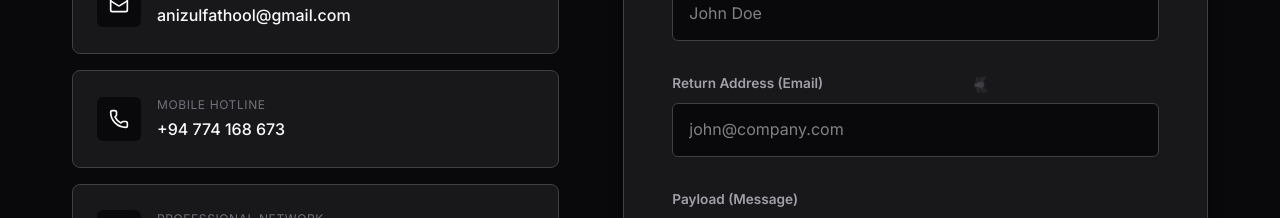
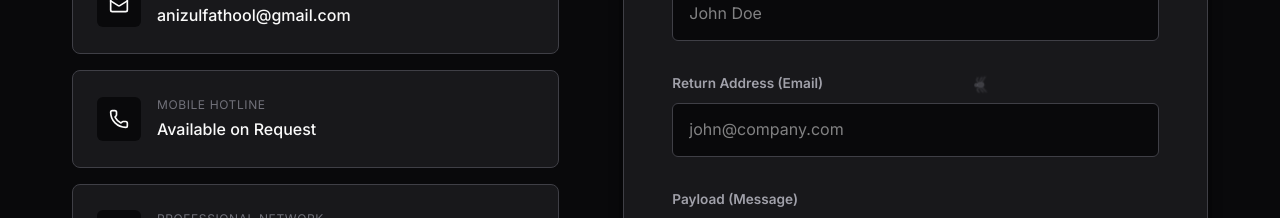
Before and after one commit to anizulbuhary/QA-Portfolio, a React (Vite) app: page /contact in a window 1280 px wide. Shown: the part 549-767 px from the top of the page. Built offline with nearby package versions, Linux system fonts and the light colour scheme.

Commit message:
Update: Hide contact number from public view and revert floating navbar enhancements

```diff
--- a/src/components/layout/Navbar.css
+++ b/src/components/layout/Navbar.css
@@ -8,12 +8,14 @@
   transition: all 0.3s ease;
 }
 
+
 .navbar {
   display: flex;
   align-items: center;
   justify-content: space-between;
   height: 4rem;
 }
+
 
 .brand {
   display: flex;
@@ -249,6 +251,7 @@
     max-height: calc(100vh - 4rem);
   }
 
+
   .mobile-menu-content {
     display: flex;
     flex-direction: column;
--- a/src/pages/Contact.tsx
+++ b/src/pages/Contact.tsx
@@ -76,13 +76,13 @@ const Contact = () => {
                 <span className="method-val">anizulfathool@gmail.com</span>
               </div>
             </a>
-            <a href="tel:+94774168673" className="contact-method">
+            <div className="contact-method is-static">
               <div className="method-icon"><Phone size={20} /></div>
               <div className="method-details">
                 <span className="method-label">Mobile Hotline</span>
-                <span className="method-val">+94 774 168 673</span>
+                <span className="method-val text-brand-light">Available on Request</span>
               </div>
-            </a>
+            </div>
             <a href="https://www.linkedin.com/in/fathima-anizul-fathool-9297451bb" target="_blank" rel="noopener noreferrer" className="contact-method">
               <div className="method-icon"><Linkedin size={20} /></div>
               <div className="method-details">
```
